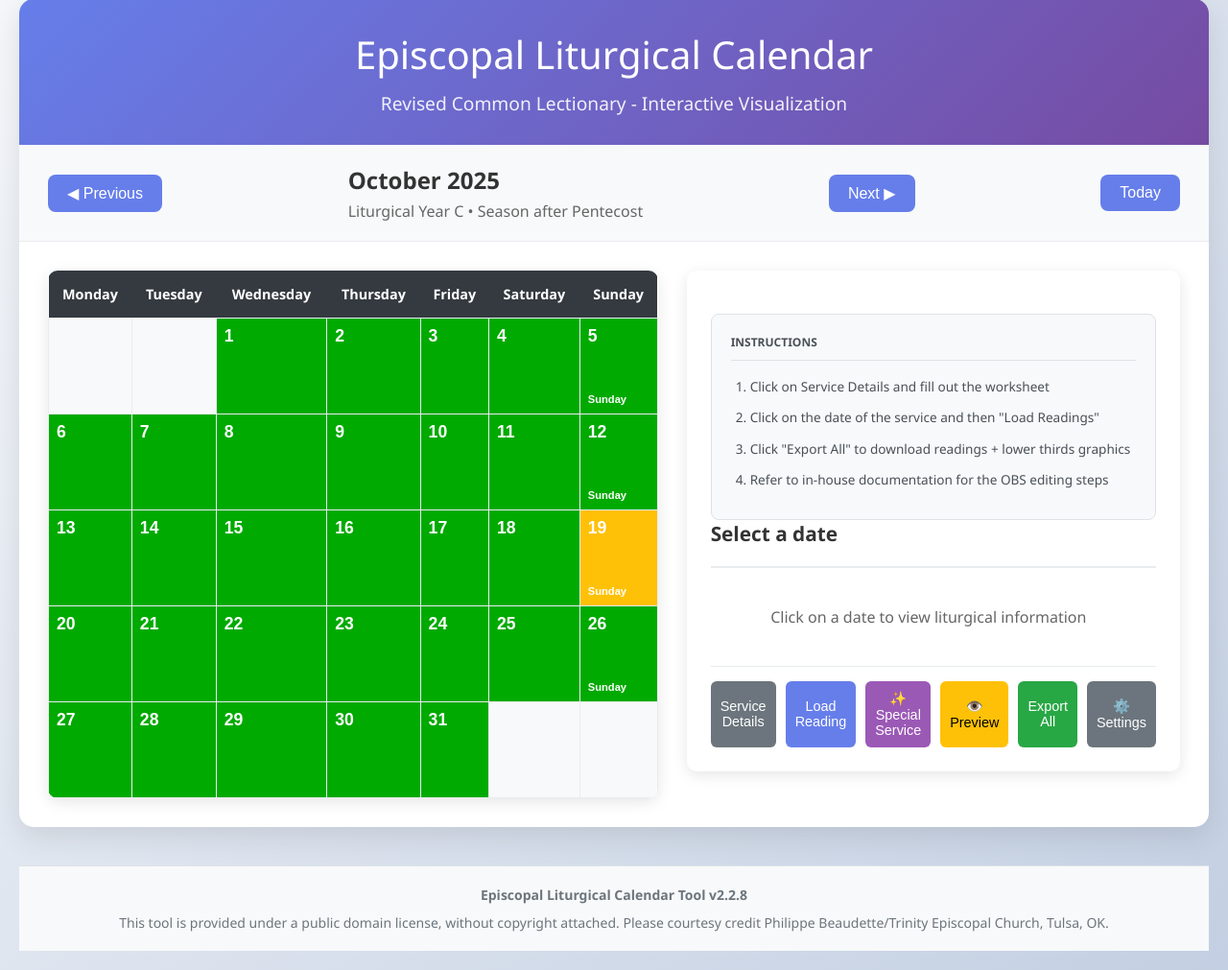
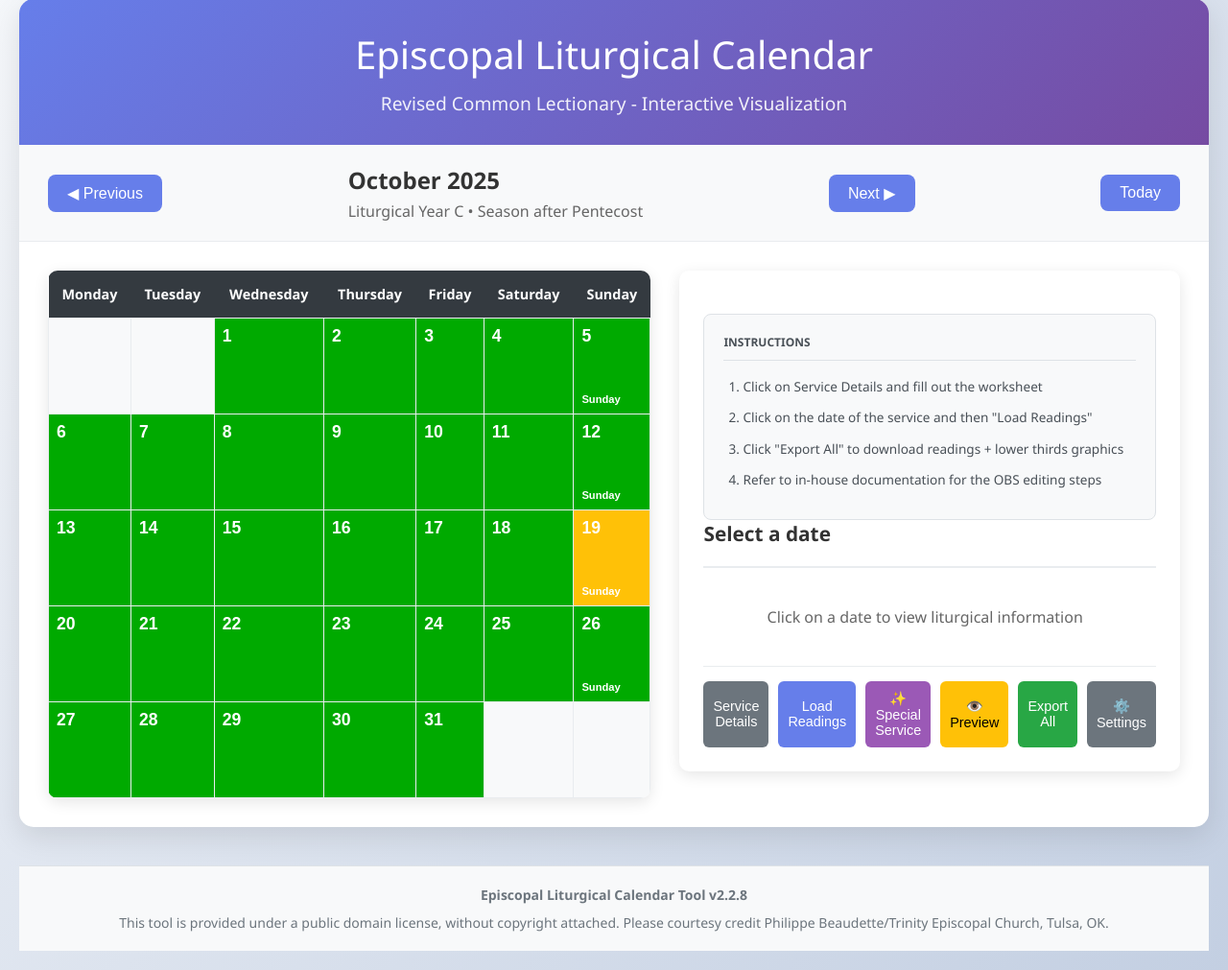
Before and after one commit to philippe-in-sf/LiturgyCreator, a Flask app: page / in a window 1280 px wide. Shown: the part 21-1032 px from the top of the page at 96% size. Run offline with Flask 3, Linux system fonts and the light colour scheme.

Commit message:
Update button text to correctly reflect multiple readings
Corrects the text on the "Load Reading" button in the calendar template to "Load Readings" for grammatical accuracy.

Replit-Commit-Author: Agent
Replit-Commit-Session-Id: cd94583d-b1a1-420f-ba81-7e943e52c2f3
Replit-Commit-Checkpoint-Type: full_checkpoint
Replit-Commit-Screenshot-Url: https://storage.googleapis.com/screenshot-production-us-central1/bae3cbd5-adb4-4250-bbb0-b9bebb578d55/cd94583d-b1a1-420f-ba81-7e943e52c2f3/MnaVc1E

```diff
--- a/templates/calendar.html
+++ b/templates/calendar.html
@@ -922,7 +922,7 @@
 
                 <div class="action-buttons">
                     <button class="action-btn btn-secondary" onclick="showServiceDetails()">Service Details</button>
-                    <button class="action-btn btn-primary" onclick="loadReadings()">Load Reading</button>
+                    <button class="action-btn btn-primary" onclick="loadReadings()">Load Readings</button>
                     <button class="action-btn" onclick="showSpecialService()" style="background-color: #9b59b6; color: white;">✨ Special Service</button>
                     <button class="action-btn btn-warning" onclick="showPreview()" style="background-color: #ffc107; color: #000;">👁️ Preview</button>
                     <button class="action-btn btn-success" onclick="exportAll()" style="background-color: #28a745;">Export All</button>
```
Also changed, not shown: 1 other file.
